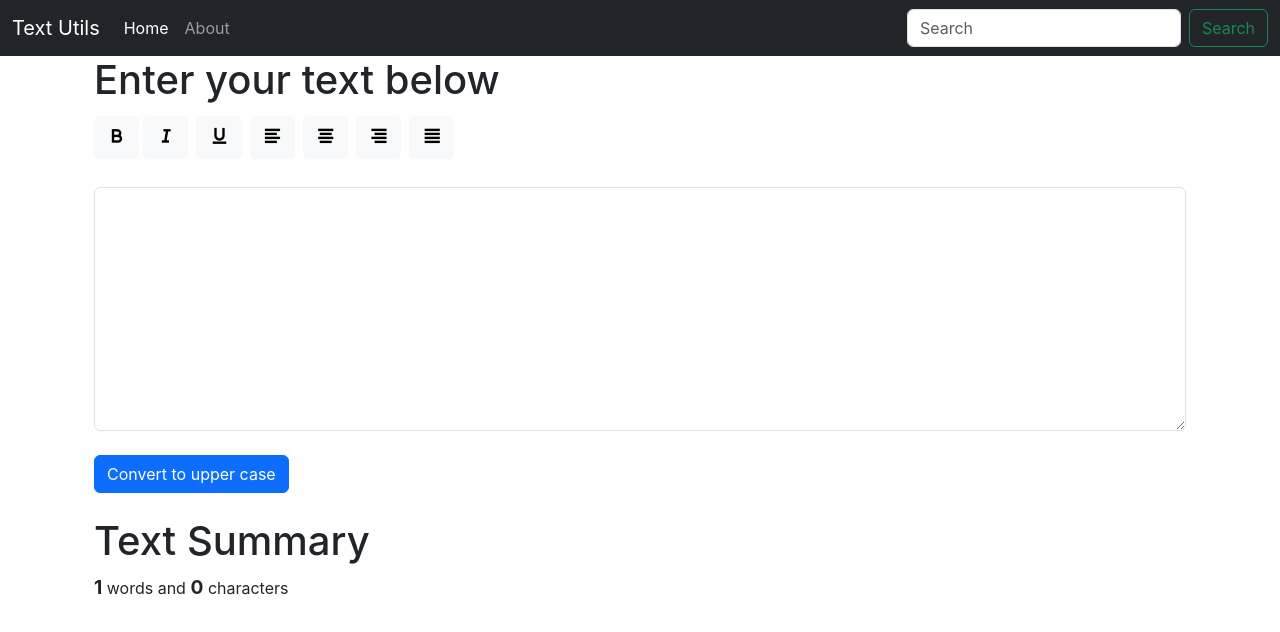
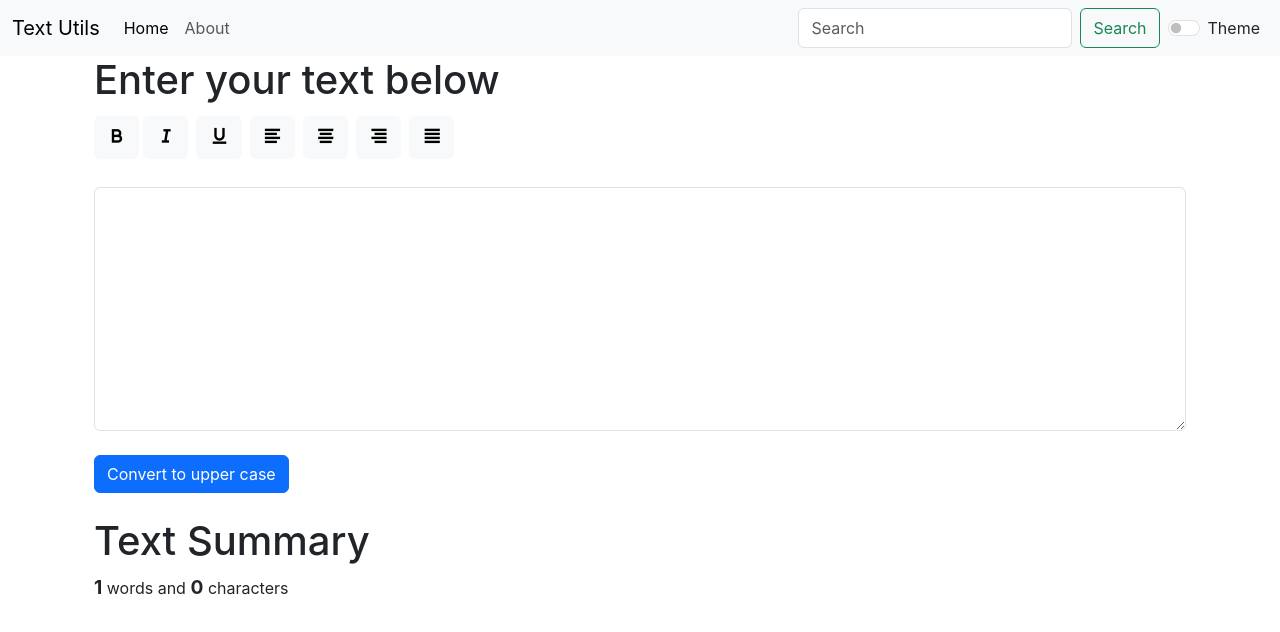
Before and after one commit to PandeyHarish/textUtils, a React (Create React App) app: page / in a window 1280 px wide. Shown: the top 632 px of the page. Built offline with nearby package versions, Linux system fonts and the light colour scheme.

Commit message:
made dark mode feature

```diff
--- a/src/App.js
+++ b/src/App.js
@@ -1,14 +1,32 @@
+import { useState } from "react";
 import "./App.css";
 import Navbar from "./components/Navbar";
 import TextForm from "./components/TextForm";
 
-
 function App() {
+  const [mode, setMode] = useState("light");
+  let changeTheme = () => {
+    if (mode === "light") {
+      setMode("dark");
+      document.body.style.backgroundColor = "#131313";
+      document.body.style.color = "white";
+    } else {
+      setMode("light");
+      document.body.style.backgroundColor = "rgba(255,255,255,0)";
+      document.body.style.color = "#131313";
+    }
+  };
   return (
     <>
-      <Navbar title="Text Utils" tab1="Home" tab2="About"/>
+      <Navbar
+        title="Text Utils"
+        tab1="Home"
+        tab2="About"
+        mode={mode}
+        changeTheme={changeTheme}
+      />
       <div className="container">
-        <TextForm heading="Enter your text below"/>
+        <TextForm heading="Enter your text below" mode={mode} />
       </div>
     </>
   );
--- a/src/components/Navbar.js
+++ b/src/components/Navbar.js
@@ -1,10 +1,11 @@
 import React from "react";
 import propTypes from "prop-types";
 
-
 export default function Navbar(props) {
   return (
-    <nav className="navbar navbar-expand-lg navbar-dark bg-dark">
+    <nav
+      className={`navbar navbar-expand-lg navbar-${props.mode} bg-${props.mode}`}
+    >
       <div className="container-fluid">
         <a className="navbar-brand" href="/">
           {props.title}
@@ -43,6 +44,18 @@ export default function Navbar(props) {
             <button className="btn btn-outline-success" type="submit">
               Search
             </button>
+            <div className="form-check form-switch m-2">
+              <input
+                className="form-check-input"
+                type="checkbox"
+                role="switch"
+                id="flexSwitchCheckDefault"
+                onClick={props.changeTheme}
+              />
+              <label className="form-check-label" htmlFor="flexSwitchCheckDefault">
+                Theme
+              </label>
+            </div>
           </form>
         </div>
       </div>
@@ -50,8 +63,6 @@ export default function Navbar(props) {
   );
 }
 
-
-
 Navbar.propTypes = {
   title: propTypes.string,
   tab1: propTypes.string,
--- a/src/components/TextForm.js
+++ b/src/components/TextForm.js
@@ -46,61 +46,63 @@ export default function TextForm(props) {
         <h1>{props.heading}</h1>
         <div>
           <button
-            className={`btn btn-light ${isBold ? "btn-outline-primary" : ""}`}
+            className={`btn btn-${props.mode === "dark" ? "dark" : "light"} ${
+              isBold ? "btn-outline-primary" : ""
+            }`}
             onClick={bold}
           >
             <i class="ri-bold fontbold"></i>
           </button>
 
           <button
-            className={`btn btn-light m-1 ${
-              isItalic ? "btn-outline-primary" : ""
-            }`}
+            className={`btn btn-${
+              props.mode === "dark" ? "dark" : "light"
+            } m-1 ${isItalic ? "btn-outline-primary" : ""}`}
             onClick={italic}
           >
             <i class="ri-italic fontbold"></i>
           </button>
 
           <button
-            className={`btn btn-light m-1 ${
-              isUnderline ? "btn-outline-primary" : ""
-            }`}
+            className={`btn btn-${
+              props.mode === "dark" ? "dark" : "light"
+            } m-1 ${isUnderline ? "btn-outline-primary" : ""}`}
             onClick={underline}
           >
             <i class="ri-underline fontbold"></i>
           </button>
 
           <button
-            className={`btn btn-light m-1 ${
-              isLeft ? "btn-outline-primary" : ""
-            }`}
+            className={`btn btn-${
+              props.mode === "dark" ? "dark" : "light"
+            } m-1 ${isLeft ? "btn-outline-primary" : ""}`}
             onClick={leftAlign}
           >
             <i class="ri-align-left fontbold"></i>
           </button>
 
           <button
-            className={`btn btn-light m-1 ${
-              isCenter ? "btn-outline-primary" : ""
-            }`}
+            className={`btn btn-${
+              props.mode === "dark" ? "dark" : "light"
+            } m-1 ${isCenter ? "btn-outline-primary" : ""}`}
             onClick={centerAlign}
           >
             <i class="ri-align-center fontbold"></i>
           </button>
 
           <button
-            className={`btn btn-light m-1 ${
-              isRight ? "btn-outline-primary" : ""
-            }`}
+            className={`btn btn-${
+              props.mode === "dark" ? "dark" : "light"
+            } m-1 ${isRight ? "btn-outline-primary" : ""}`}
             onClick={rightAlign}
           >
             <i class="ri-align-right fontbold"></i>
           </button>
 
           <button
-            className={`btn btn-light m-1 ${
-              isJustified ? "btn-outline-primary" : ""
-            }`}
+            className={`btn btn-${
+              props.mode === "dark" ? "dark" : "light"
+            } m-1 ${isJustified ? "btn-outline-primary" : ""}`}
             onClick={justify}
           >
             <i class="ri-align-justify fontbold"></i>
@@ -126,6 +128,10 @@ export default function TextForm(props) {
                 : isJustified
                 ? "justify"
                 : "left",
+              backgroundColor: `${
+                props.mode === "light" ? "white" : "#131313"
+              }`,
+              color: `${props.mode === "light" ? "#131313" : "white"}`,
             }}
           ></textarea>
         </div>
```
Also changed, not shown: 1 other file (tests, documents, lock files or other folders).
